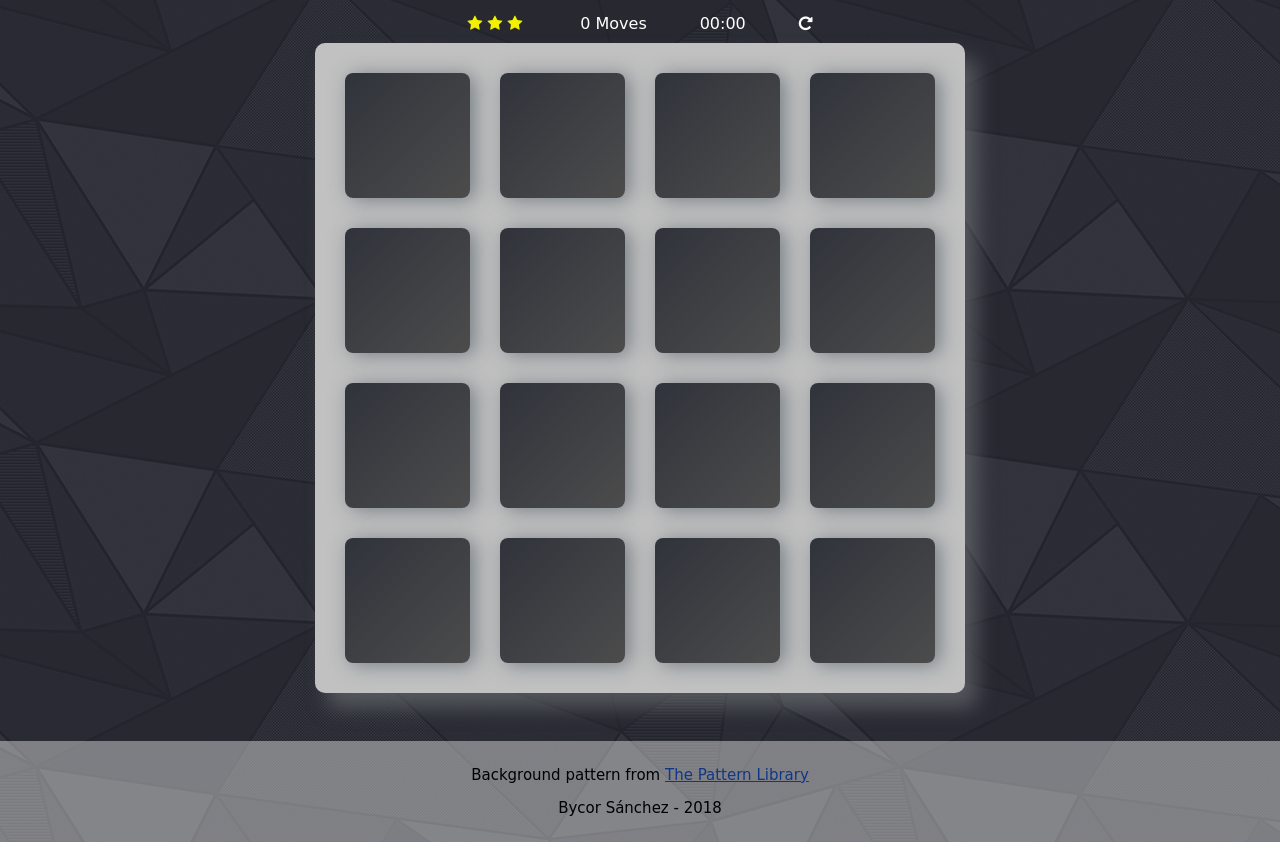
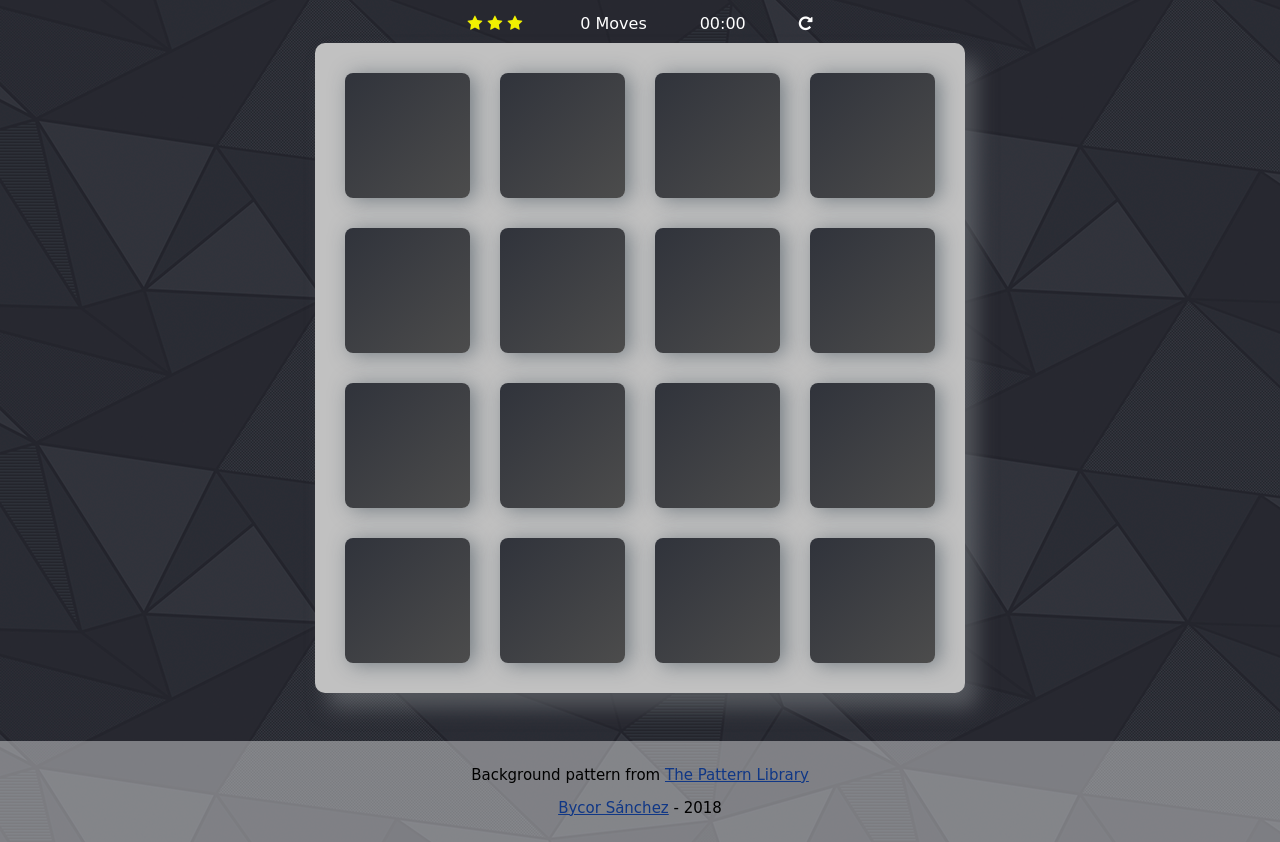
Before and after one commit to BycorSanchez/memory-game, a plain HTML site: page index.html in a window 1280 px wide. Shown: the part 70-912 px from the top of the page. Drawn offline with Linux system fonts and the light colour scheme; a web font is replaced by a local one.

Commit message:
doc: add profile link

```diff
--- a/index.html
+++ b/index.html
@@ -49,7 +49,7 @@
     </main>
     <footer>
     	<p>Background pattern from <a href="http://thepatternlibrary.com/#shattered-island">The Pattern Library</a></p>
-    	<p>Bycor Sánchez - 2018</p>
+    	<p><a href="https://github.com/BycorSanchez">Bycor Sánchez</a> - 2018</p>
     </footer>
 
     <div class="finish-dialog box hidden">
```
